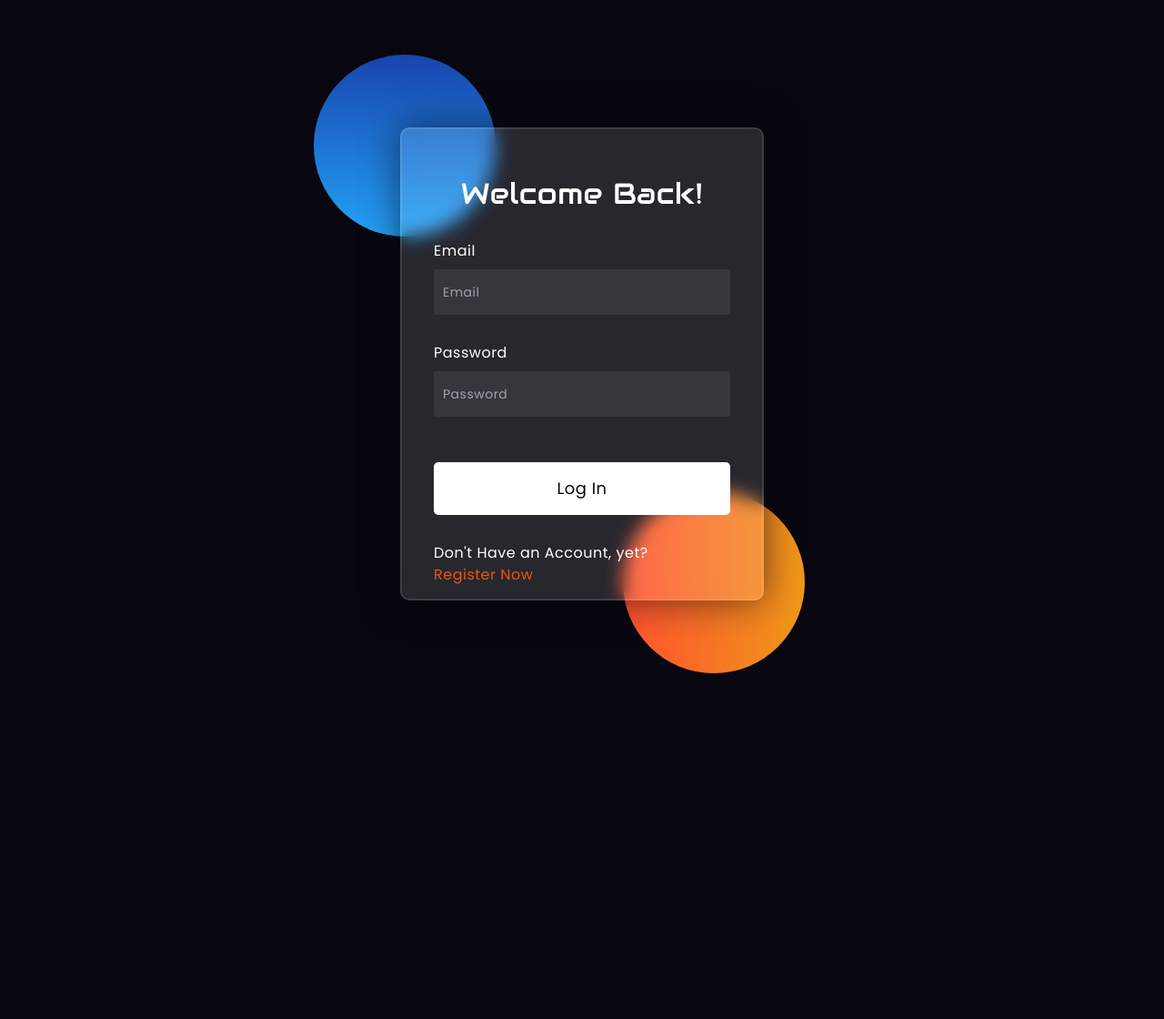
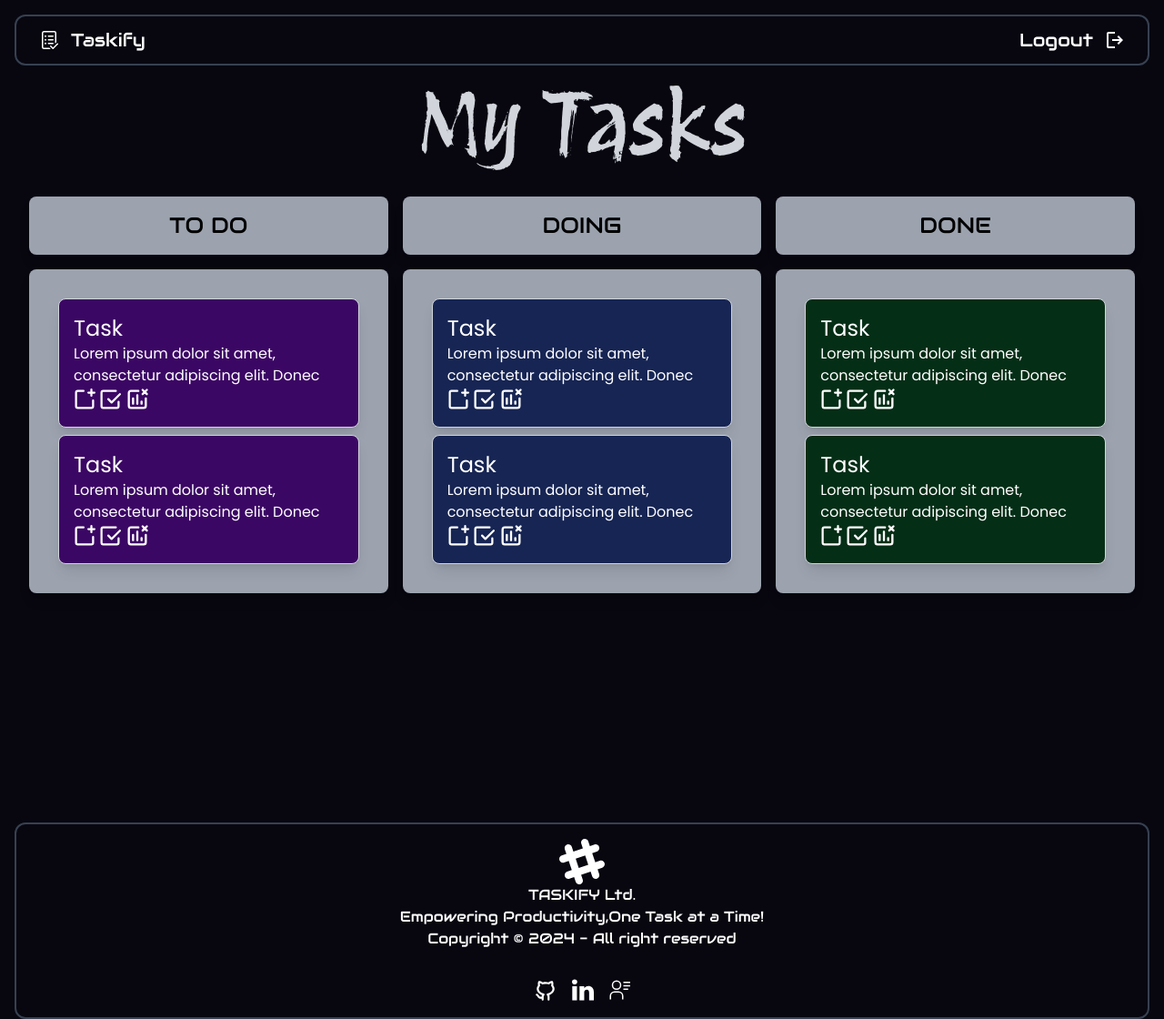
Before and after one commit to Zaiidmo/Taskify, a React (Vite) app: page / in a window 1280 px wide. Before the commit this address led to /login. Shown: the whole page at 91% size. Before the commit the page ends 800 px from the top, so only its background shows below. Built offline with nearby package versions, Linux system fonts and the light colour scheme.

Commit message:
Editing Colors and Styles

```diff
--- a/src/components/Footer.jsx
+++ b/src/components/Footer.jsx
@@ -1,7 +1,7 @@
 export const Footer = () => {
   return (
     <>
-      <footer className="flex flex-col gap-8 text-center h-fit rounded-xl m-4 font-titles p-4 items-center bg-gray-400">
+      <footer className="flex flex-col gap-8 text-center h-fit rounded-xl m-4 font-titles p-4 items-center bg-transparent border-2 text-white border-gray-700">
         <div>
           <svg
             width="50"
@@ -22,37 +22,46 @@ export const Footer = () => {
         </div>
         <div>
           <div className="grid grid-flow-col gap-4">
-            <a>
+            <a href="https://www.github.com/Zaiidmo" target="_blank">
+              <svg
+                xmlns="http://www.w3.org/2000/svg"
+                width="26"
+                height="26"
+                viewBox="0 0 24 24"
+              >
+                <g fill="none">
+                  <path d="M24 0v24H0V0zM12.593 23.258l-.011.002l-.071.035l-.02.004l-.014-.004l-.071-.035c-.01-.004-.019-.001-.024.005l-.004.01l-.017.428l.005.02l.01.013l.104.074l.015.004l.012-.004l.104-.074l.012-.016l.004-.017l-.017-.427c-.002-.01-.009-.017-.017-.018m.265-.113l-.013.002l-.185.093l-.01.01l-.003.011l.018.43l.005.012l.008.007l.201.093c.012.004.023 0 .029-.008l.004-.014l-.034-.614c-.003-.012-.01-.02-.02-.022m-.715.002a.023.023 0 0 0-.027.006l-.006.014l-.034.614c0 .012.007.02.017.024l.015-.002l.201-.093l.01-.008l.004-.011l.017-.43l-.003-.012l-.01-.01z" />
+                  <path
+                    fill="currentColor"
+                    d="M6.315 6.176c-.25-.638-.24-1.367-.129-2.034a6.77 6.77 0 0 1 2.12 1.07c.28.214.647.283.989.18A9.343 9.343 0 0 1 12 5c.961 0 1.874.14 2.703.391c.342.104.709.034.988-.18a6.77 6.77 0 0 1 2.119-1.07c.111.667.12 1.396-.128 2.033c-.15.384-.075.826.208 1.14C18.614 8.117 19 9.04 19 10c0 2.114-1.97 4.187-5.134 4.818c-.792.158-1.101 1.155-.495 1.726c.389.366.629.882.629 1.456v3a1 1 0 0 0 2 0v-3c0-.57-.12-1.112-.334-1.603C18.683 15.35 21 12.993 21 10c0-1.347-.484-2.585-1.287-3.622c.21-.82.191-1.646.111-2.28c-.071-.568-.17-1.312-.57-1.756c-.595-.659-1.58-.271-2.28-.032a9.081 9.081 0 0 0-2.125 1.045A11.432 11.432 0 0 0 12 3c-.994 0-1.953.125-2.851.356a9.08 9.08 0 0 0-2.125-1.045c-.7-.24-1.686-.628-2.281.031c-.408.452-.493 1.137-.566 1.719l-.005.038c-.08.635-.098 1.462.112 2.283C3.484 7.418 3 8.654 3 10c0 2.992 2.317 5.35 5.334 6.397A3.986 3.986 0 0 0 8 17.98l-.168.034c-.717.099-1.176.01-1.488-.122c-.76-.322-1.152-1.133-1.63-1.753c-.298-.385-.732-.866-1.398-1.088a1 1 0 0 0-.632 1.898c.558.186.944 1.142 1.298 1.566c.373.448.869.916 1.58 1.218c.682.29 1.483.393 2.438.276V21a1 1 0 0 0 2 0v-3c0-.574.24-1.09.629-1.456c.607-.572.297-1.568-.495-1.726C6.969 14.187 5 12.114 5 10c0-.958.385-1.881 1.108-2.684c.283-.314.357-.756.207-1.14"
+                  />
+                </g>
+              </svg>
+            </a>
+            <a href="https://www.linkedin.com/in/zaiidmoumni" target="_blank">
               <svg
                 xmlns="http://www.w3.org/2000/svg"
                 width="24"
                 height="24"
-                viewBox="0 0 24 24"
-                className="fill-current"
+                viewBox="0 0 1046.16 1000"
               >
-                <path d="M24 4.557c-.883.392-1.832.656-2.828.775 1.017-.609 1.798-1.574 2.165-2.724-.951.564-2.005.974-3.127 1.195-.897-.957-2.178-1.555-3.594-1.555-3.179 0-5.515 2.966-4.797 6.045-4.091-.205-7.719-2.165-10.148-5.144-1.29 2.213-.669 5.108 1.523 6.574-.806-.026-1.566-.247-2.229-.616-.054 2.281 1.581 4.415 3.949 4.89-.693.188-1.452.232-2.224.084.626 1.956 2.444 3.379 4.6 3.419-2.07 1.623-4.678 2.348-7.29 2.04 2.179 1.397 4.768 2.212 7.548 2.212 9.142 0 14.307-7.721 13.995-14.646.962-.695 1.797-1.562 2.457-2.549z"></path>
+                <path
+                  fill="currentColor"
+                  d="M237.485 1000V325.301H13.229V1000zM125.386 233.127c78.202 0 126.879-51.809 126.879-116.553C250.808 50.37 203.591-.001 126.87-.001C50.161-.001-.002 50.371-.002 116.574c0 64.747 48.665 116.553 123.924 116.553h1.457zM361.61 1000h224.256V623.215c0-20.165 1.457-40.309 7.379-54.724c16.212-40.289 53.111-82.017 115.06-82.017c81.149 0 113.613 61.872 113.613 152.572v360.949h224.242V613.129c0-207.241-110.636-303.668-258.183-303.668c-120.977 0-174.094 67.622-203.603 113.679h1.497v-97.853H361.615c2.943 63.31 0 674.699 0 674.699z"
+                />
               </svg>
             </a>
-            <a>
+            <a href="https://vlpha.netlify.app" target="_blank">
               <svg
                 xmlns="http://www.w3.org/2000/svg"
                 width="24"
                 height="24"
-                viewBox="0 0 24 24"
-                className="fill-current"
+                viewBox="0 0 32 32"
               >
-                <path d="M19.615 3.184c-3.604-.246-11.631-.245-15.23 0-3.897.266-4.356 2.62-4.385 8.816.029 6.185.484 8.549 4.385 8.816 3.6.245 11.626.246 15.23 0 3.897-.266 4.356-2.62 4.385-8.816-.029-6.185-.484-8.549-4.385-8.816zm-10.615 12.816v-8l8 3.993-8 4.007z"></path>
-              </svg>
-            </a>
-            <a>
-              <svg
-                xmlns="http://www.w3.org/2000/svg"
-                width="24"
-                height="24"
-                viewBox="0 0 24 24"
-                className="fill-current"
-              >
-                <path d="M9 8h-3v4h3v12h5v-12h3.642l.358-4h-4v-1.667c0-.955.192-1.333 1.115-1.333h2.885v-5h-3.808c-3.596 0-5.192 1.583-5.192 4.615v3.385z"></path>
+                <path
+                  fill="currentColor"
+                  d="M12 4a5 5 0 1 1-5 5a5 5 0 0 1 5-5m0-2a7 7 0 1 0 7 7a7 7 0 0 0-7-7m10 28h-2v-5a5 5 0 0 0-5-5H9a5 5 0 0 0-5 5v5H2v-5a7 7 0 0 1 7-7h6a7 7 0 0 1 7 7zm0-26h10v2H22zm0 5h10v2H22zm0 5h7v2h-7z"
+                />
               </svg>
             </a>
           </div>
--- a/src/components/NavBar.jsx
+++ b/src/components/NavBar.jsx
@@ -2,10 +2,10 @@ import React from "react";
 
 export const NavBar = () => {
   return (
-    <div className="h-14 rounded-xl m-4 font-titles p-4 flex justify-between items-center navbar bg-gray-400">
+    <div className="h-14 rounded-xl m-4 font-titles p-4 flex justify-between items-center navbar bg-transparent border-2 border-gray-700">
       <a
         href="#"
-        className="flex items-center gap-3 hover:bg-black hover:text-white p-2 rounded-xl"
+        className="flex text-white items-center gap-3 hover:bg-gray-700 hover:text-black p-2 rounded-xl"
       >
         <svg
           xmlns="http://www.w3.org/2000/svg"
@@ -20,7 +20,7 @@ export const NavBar = () => {
         </svg>
         <button className=" text-xl">Taskify</button>
       </a>
-      <a href="#" className="flex items-center gap-3 hover:bg-black hover:text-white p-2 rounded-xl">
+      <a href="#"className="flex text-white items-center gap-3 hover:bg-gray-700 hover:text-black p-2 rounded-xl">
         <button className=" text-xl">
           Logout
         </button>
--- a/src/main.jsx
+++ b/src/main.jsx
@@ -27,7 +27,8 @@ const isLoggedIn = false; // Assuming initial state is not logged in
 const router = createBrowserRouter([
   {
     path: "/",
-    element: isLoggedIn ? <App /> : <Navigate to="/login" />,
+    // element: isLoggedIn ? <App /> : <Navigate to="/login" />,
+    element:  <App />
   },
   {
     path: "/login",
--- a/src/pages/Home.jsx
+++ b/src/pages/Home.jsx
@@ -7,8 +7,8 @@ export const Home = () => {
   return (
     <>
     <NavBar />
-    <SideBar />
-      <div className="ml-80 h-screen">
+    {/* <SideBar /> */}
+      <div className="h-screen">
         <h1 className="font-revolution text-8xl text-center text-gray-300"> My Tasks </h1>
         <TasksGrid />
       </div>
--- a/src/pages/Login.jsx
+++ b/src/pages/Login.jsx
@@ -3,6 +3,7 @@ import axios from "axios";
 const Login = () => {
 
   const [formData, setFormData] = useState({ email: "", password: "" });
+  const [isLoggedIn, setIsLoggedIn] = useState(false);
 
   const handleChange = (e) => {
     setFormData({ ...formData, [e.target.id]: e.target.value });
@@ -13,7 +14,7 @@ const Login = () => {
     axios.post("http://localhost:8000/api/login", formData)
       .then((response) => {
         console.log(response.status);
-        setIsLoggedIn(true);
+        // setIsLoggedIn(true);
       })
       .catch((err) => {
         console.error(err.message);
```
